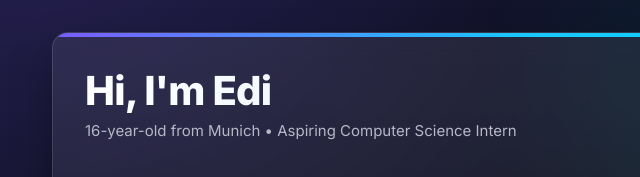
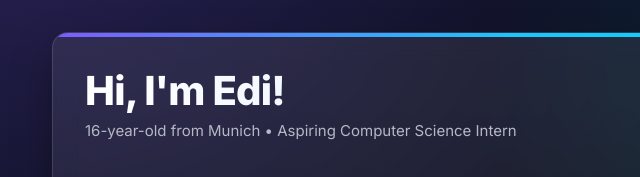
Before and after one commit to edicitaku/edi-website, a plain HTML site: page index.html in a window 1280 px wide. Shown: the top 177 px of the page, 118-758 px from the left. Drawn offline with Linux system fonts and the light colour scheme.

Commit message:
Changes to my name!

```diff
--- a/index.html
+++ b/index.html
@@ -219,7 +219,7 @@
         <div class="brandline"></div>
         <header class="hero">
           <div>
-            <h1>Hi, I'm Edi</h1>
+            <h1>Hi, I'm Edi!</h1>
             <p class="subtitle">16-year-old from Munich • Aspiring Computer Science Intern</p>
           </div>
           <div class="actions">
```
